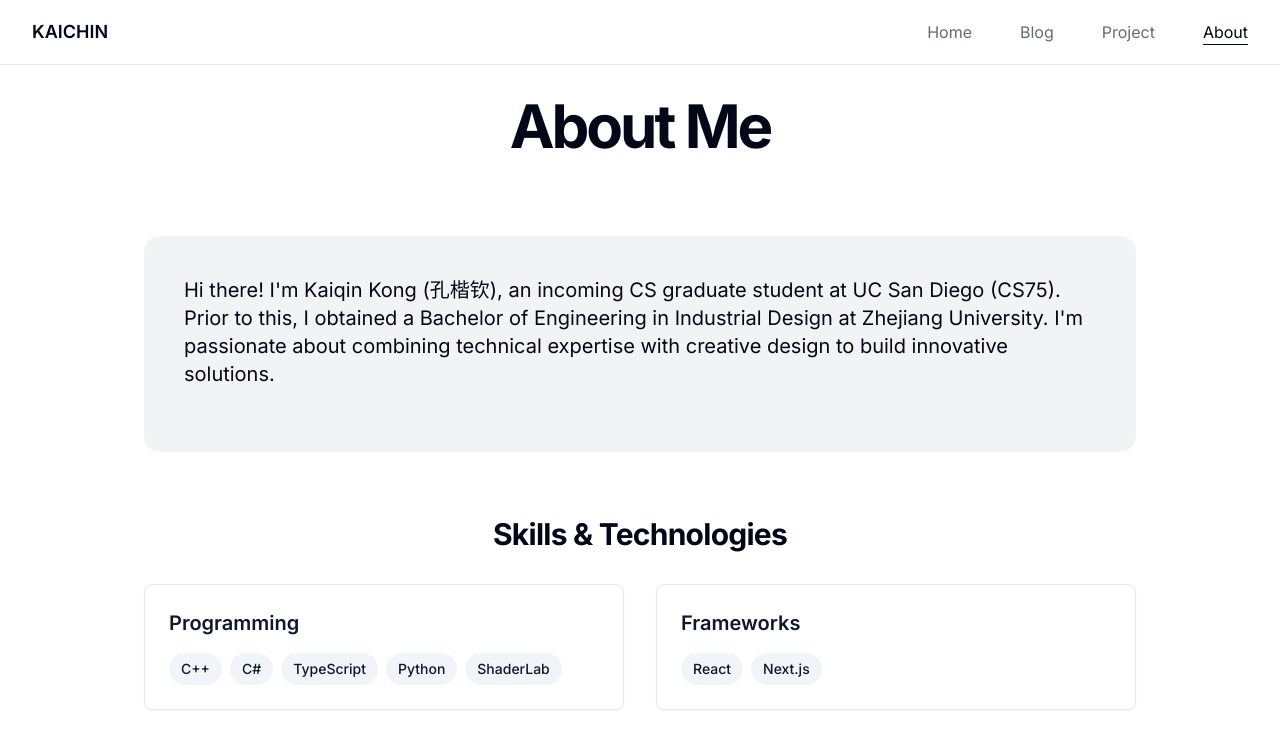
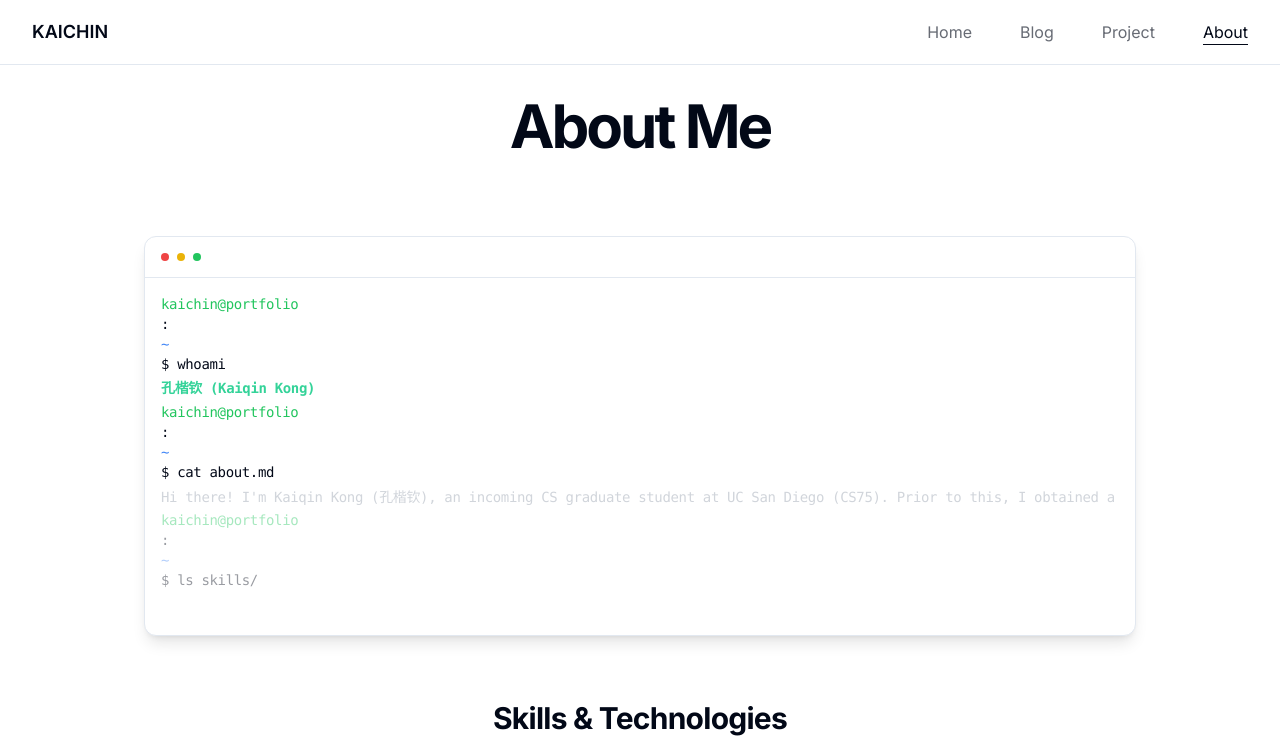
Before and after one commit to H1yori233/H1yori233.github.io, a Next.js app: page /about in a window 1280 px wide. Shown: the top 740 px of the page. Built offline with nearby package versions, Linux system fonts and the light colour scheme.

Commit message:
install magicui component and test in about

```diff
--- a/app/about/page.tsx
+++ b/app/about/page.tsx
@@ -7,6 +7,7 @@ import { motion } from 'framer-motion'
 import { Github, Linkedin, Mail } from 'lucide-react'
 import Link from 'next/link'
 import Image from 'next/image'
+import { Terminal, TypingAnimation, AnimatedSpan } from '@/components/magicui/terminal'
 
 const skills = [
   { category: "Programming", items: ["C++", "C#", "TypeScript", "Python", "ShaderLab"] },
@@ -55,13 +56,37 @@ export default function AboutPage() {
       <div className="max-w-5xl mx-auto space-y-16 py-8">
         {/* Introduction */}
         <section className="prose dark:prose-invert lg:prose-lg mx-auto px-4">
-          <div className="bg-primary/5 rounded-2xl p-6 md:p-8 lg:p-10">
-            <p className="text-lg md:text-xl leading-relaxed mb-6">
+          <Terminal className="max-w-full shadow-lg">
+            <AnimatedSpan delay={500}>
+              <span className="text-green-500">kaichin@portfolio</span>:<span className="text-blue-500">~</span>$ whoami
+            </AnimatedSpan>
+
+            <TypingAnimation delay={1000} duration={30} className="text-emerald-400 font-semibold">
+              孔楷钦 (Kaiqin Kong)
+            </TypingAnimation>
+
+            <AnimatedSpan delay={2500}>
+              <span className="text-green-500">kaichin@portfolio</span>:<span className="text-blue-500">~</span>$ cat about.md
+            </AnimatedSpan>
+
+            <TypingAnimation delay={3000} duration={10} className="text-gray-300 leading-relaxed">
               Hi there! I'm Kaiqin Kong (孔楷钦), an incoming CS graduate student at UC San Diego (CS75).
               Prior to this, I obtained a Bachelor of Engineering in Industrial Design at Zhejiang University.
               I'm passionate about combining technical expertise with creative design to build innovative solutions.
-            </p>
-          </div>
+            </TypingAnimation>
+
+            <AnimatedSpan delay={6000}>
+              <span className="text-green-500">kaichin@portfolio</span>:<span className="text-blue-500">~</span>$ ls skills/
+            </AnimatedSpan>
+
+            <TypingAnimation delay={6500} duration={20} className="text-yellow-300">
+              C++  C#  TypeScript  Python  ShaderLab  React  Next.js  Figma  Unity
+            </TypingAnimation>
+
+            <AnimatedSpan delay={8000}>
+              <span className="text-green-500">kaichin@portfolio</span>:<span className="text-blue-500">~</span>$ <span className="animate-pulse">_</span>
+            </AnimatedSpan>
+          </Terminal>
         </section>
 
         {/* Skills */}
--- /dev/null
+++ b/components/magicui/orbiting-circles.tsx
@@ -0,0 +1,71 @@
+import { cn } from "@/lib/utils";
+import React from "react";
+
+export interface OrbitingCirclesProps
+  extends React.HTMLAttributes<HTMLDivElement> {
+  className?: string;
+  children?: React.ReactNode;
+  reverse?: boolean;
+  duration?: number;
+  delay?: number;
+  radius?: number;
+  path?: boolean;
+  iconSize?: number;
+  speed?: number;
+}
+
+export function OrbitingCircles({
+  className,
+  children,
+  reverse,
+  duration = 20,
+  radius = 160,
+  path = true,
+  iconSize = 30,
+  speed = 1,
+  ...props
+}: OrbitingCirclesProps) {
+  const calculatedDuration = duration / speed;
+  return (
+    <>
+      {path && (
+        <svg
+          xmlns="http://www.w3.org/2000/svg"
+          version="1.1"
+          className="pointer-events-none absolute inset-0 size-full"
+        >
+          <circle
+            className="stroke-black/10 stroke-1 dark:stroke-white/10"
+            cx="50%"
+            cy="50%"
+            r={radius}
+            fill="none"
+          />
+        </svg>
+      )}
+      {React.Children.map(children, (child, index) => {
+        const angle = (360 / React.Children.count(children)) * index;
+        return (
+          <div
+            style={
+              {
+                "--duration": calculatedDuration,
+                "--radius": radius,
+                "--angle": angle,
+                "--icon-size": `${iconSize}px`,
+              } as React.CSSProperties
+            }
+            className={cn(
+              `absolute flex size-[var(--icon-size)] transform-gpu animate-orbit items-center justify-center rounded-full`,
+              { "[animation-direction:reverse]": reverse },
+              className,
+            )}
+            {...props}
+          >
+            {child}
+          </div>
+        );
+      })}
+    </>
+  );
+}
--- /dev/null
+++ b/components/magicui/scroll-based-velocity.tsx
@@ -0,0 +1,128 @@
+"use client";
+
+import {
+  motion,
+  useAnimationFrame,
+  useMotionValue,
+  useScroll,
+  useSpring,
+  useTransform,
+  useVelocity,
+} from "motion/react";
+import React, { useEffect, useRef, useState } from "react";
+
+import { cn } from "@/lib/utils";
+
+interface VelocityScrollProps extends React.HTMLAttributes<HTMLDivElement> {
+  defaultVelocity?: number;
+  className?: string;
+  numRows?: number;
+}
+
+interface ParallaxProps extends React.HTMLAttributes<HTMLDivElement> {
+  children: React.ReactNode;
+  baseVelocity: number;
+}
+
+export const wrap = (min: number, max: number, v: number) => {
+  const rangeSize = max - min;
+  return ((((v - min) % rangeSize) + rangeSize) % rangeSize) + min;
+};
+
+function ParallaxText({
+  children,
+  baseVelocity = 100,
+  ...props
+}: ParallaxProps) {
+  const baseX = useMotionValue(0);
+  const { scrollY } = useScroll();
+  const scrollVelocity = useVelocity(scrollY);
+  const smoothVelocity = useSpring(scrollVelocity, {
+    damping: 50,
+    stiffness: 400,
+  });
+
+  const velocityFactor = useTransform(smoothVelocity, [0, 1000], [0, 5], {
+    clamp: false,
+  });
+
+  const [repetitions, setRepetitions] = useState(1);
+  const containerRef = useRef<HTMLDivElement>(null);
+  const textRef = useRef<HTMLSpanElement>(null);
+
+  useEffect(() => {
+    const calculateRepetitions = () => {
+      if (containerRef.current && textRef.current) {
+        const containerWidth = containerRef.current.offsetWidth;
+        const textWidth = textRef.current.offsetWidth;
+        const newRepetitions = Math.ceil(containerWidth / textWidth) + 2;
+        setRepetitions(newRepetitions);
+      }
+    };
+
+    calculateRepetitions();
+
+    window.addEventListener("resize", calculateRepetitions);
+    return () => window.removeEventListener("resize", calculateRepetitions);
+  }, [children]);
+
+  const x = useTransform(baseX, (v) => `${wrap(-100 / repetitions, 0, v)}%`);
+
+  const directionFactor = React.useRef<number>(1);
+  useAnimationFrame((t, delta) => {
+    let moveBy = directionFactor.current * baseVelocity * (delta / 1000);
+
+    if (velocityFactor.get() < 0) {
+      directionFactor.current = -1;
+    } else if (velocityFactor.get() > 0) {
+      directionFactor.current = 1;
+    }
+
+    moveBy += directionFactor.current * moveBy * velocityFactor.get();
+
+    baseX.set(baseX.get() + moveBy);
+  });
+
+  return (
+    <div
+      ref={containerRef}
+      className="w-full overflow-hidden whitespace-nowrap"
+      {...props}
+    >
+      <motion.div className="inline-block" style={{ x }}>
+        {Array.from({ length: repetitions }).map((_, i) => (
+          <span key={i} ref={i === 0 ? textRef : null}>
+            {children}{" "}
+          </span>
+        ))}
+      </motion.div>
+    </div>
+  );
+}
+
+export function VelocityScroll({
+  defaultVelocity = 5,
+  numRows = 2,
+  children,
+  className,
+  ...props
+}: VelocityScrollProps) {
+  return (
+    <div
+      className={cn(
+        "relative w-full text-4xl font-bold tracking-[-0.02em] md:text-7xl md:leading-[5rem]",
+        className,
+      )}
+      {...props}
+    >
+      {Array.from({ length: numRows }).map((_, i) => (
+        <ParallaxText
+          key={i}
+          baseVelocity={defaultVelocity * (i % 2 === 0 ? 1 : -1)}
+        >
+          {children}
+        </ParallaxText>
+      ))}
+    </div>
+  );
+}
--- /dev/null
+++ b/components/magicui/terminal.tsx
@@ -0,0 +1,119 @@
+"use client";
+
+import { cn } from "@/lib/utils";
+import { motion, MotionProps } from "motion/react";
+import { useEffect, useRef, useState } from "react";
+
+interface AnimatedSpanProps extends MotionProps {
+  children: React.ReactNode;
+  delay?: number;
+  className?: string;
+}
+
+export const AnimatedSpan = ({
+  children,
+  delay = 0,
+  className,
+  ...props
+}: AnimatedSpanProps) => (
+  <motion.div
+    initial={{ opacity: 0, y: -5 }}
+    animate={{ opacity: 1, y: 0 }}
+    transition={{ duration: 0.3, delay: delay / 1000 }}
+    className={cn("grid text-sm font-normal tracking-tight", className)}
+    {...props}
+  >
+    {children}
+  </motion.div>
+);
+
+interface TypingAnimationProps extends MotionProps {
+  children: string;
+  className?: string;
+  duration?: number;
+  delay?: number;
+  as?: React.ElementType;
+}
+
+export const TypingAnimation = ({
+  children,
+  className,
+  duration = 60,
+  delay = 0,
+  as: Component = "span",
+  ...props
+}: TypingAnimationProps) => {
+  if (typeof children !== "string") {
+    throw new Error("TypingAnimation: children must be a string. Received:");
+  }
+
+  const MotionComponent = motion.create(Component, {
+    forwardMotionProps: true,
+  });
+
+  const [displayedText, setDisplayedText] = useState<string>("");
+  const [started, setStarted] = useState(false);
+  const elementRef = useRef<HTMLElement | null>(null);
+
+  useEffect(() => {
+    const startTimeout = setTimeout(() => {
+      setStarted(true);
+    }, delay);
+    return () => clearTimeout(startTimeout);
+  }, [delay]);
+
+  useEffect(() => {
+    if (!started) return;
+
+    let i = 0;
+    const typingEffect = setInterval(() => {
+      if (i < children.length) {
+        setDisplayedText(children.substring(0, i + 1));
+        i++;
+      } else {
+        clearInterval(typingEffect);
+      }
+    }, duration);
+
+    return () => {
+      clearInterval(typingEffect);
+    };
+  }, [children, duration, started]);
+
+  return (
+    <MotionComponent
+      ref={elementRef}
+      className={cn("text-sm font-normal tracking-tight", className)}
+      {...props}
+    >
+      {displayedText}
+    </MotionComponent>
+  );
+};
+
+interface TerminalProps {
+  children: React.ReactNode;
+  className?: string;
+}
+
+export const Terminal = ({ children, className }: TerminalProps) => {
+  return (
+    <div
+      className={cn(
+        "z-0 h-full max-h-[400px] w-full max-w-lg rounded-xl border border-border bg-background",
+        className,
+      )}
+    >
+      <div className="flex flex-col gap-y-2 border-b border-border p-4">
+        <div className="flex flex-row gap-x-2">
+          <div className="h-2 w-2 rounded-full bg-red-500"></div>
+          <div className="h-2 w-2 rounded-full bg-yellow-500"></div>
+          <div className="h-2 w-2 rounded-full bg-green-500"></div>
+        </div>
+      </div>
+      <pre className="p-4">
+        <code className="grid gap-y-1 overflow-auto">{children}</code>
+      </pre>
+    </div>
+  );
+};
--- a/package.json
+++ b/package.json
@@ -51,6 +51,7 @@
     "input-otp": "1.4.1",
     "katex": "latest",
     "lucide-react": "^0.454.0",
+    "motion": "^12.5.0",
     "next": "14.2.16",
     "next-mdx-remote": "^5.0.0",
     "next-themes": "^0.4.4",
--- a/tailwind.config.ts
+++ b/tailwind.config.ts
@@ -43,7 +43,7 @@ const config: Config = {
   			card: {
   				DEFAULT: 'hsl(var(--card))',
   				foreground: 'hsl(var(--card-foreground))'
-  			},
+  			}
   		},
   		borderRadius: {
   			lg: 'var(--radius)',
@@ -67,16 +67,31 @@ const config: Config = {
   					height: '0'
   				}
   			},
-  			'gradient': {
-  				'0%': { backgroundPosition: '0% 50%' },
-  				'50%': { backgroundPosition: '100% 50%' },
-  				'100%': { backgroundPosition: '0% 50%' }
+  			gradient: {
+  				'0%': {
+  					backgroundPosition: '0% 50%'
+  				},
+  				'50%': {
+  					backgroundPosition: '100% 50%'
+  				},
+  				'100%': {
+  					backgroundPosition: '0% 50%'
+  				}
+  			},
+  			orbit: {
+  				'0%': {
+  					transform: 'rotate(calc(var(--angle) * 1deg)) translateY(calc(var(--radius) * 1px)) rotate(calc(var(--angle) * -1deg))'
+  				},
+  				'100%': {
+  					transform: 'rotate(calc(var(--angle) * 1deg + 360deg)) translateY(calc(var(--radius) * 1px)) rotate(calc((var(--angle) * -1deg) - 360deg))'
+  				}
   			}
   		},
   		animation: {
   			'accordion-down': 'accordion-down 0.2s ease-out',
   			'accordion-up': 'accordion-up 0.2s ease-out',
-  			'gradient': 'gradient 8s linear infinite'
+  			gradient: 'gradient 8s linear infinite',
+  			orbit: 'orbit calc(var(--duration)*1s) linear infinite'
   		}
   	}
   },
```
Also changed, not shown: 1 other file (tests, documents, lock files or other folders).
